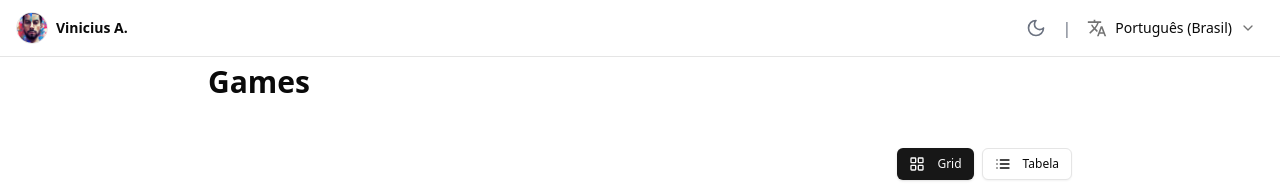
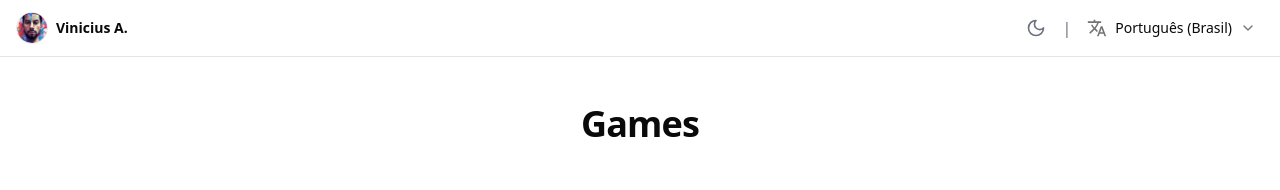
Before and after one commit to vinicius-arcanjo/arcanjo.dev, a Next.js app: page /hobbies in a window 1280 px wide. Shown: the top 190 px of the page. Built offline with nearby package versions, Linux system fonts and the light colour scheme.

Commit message:
Update heading style and remove unused code in hobbies page
Revised the heading with improved styling for better readability and alignment. Removed commented-out code and unused imports to enhance code cleanliness and maintainability.

```diff
--- a/src/app/hobbies/page.tsx
+++ b/src/app/hobbies/page.tsx
@@ -1,6 +1,5 @@
 import { Metadata } from 'next';
 import { GamesSection } from '@/components/games-section';
-// import { GameCard } from '@/components/game-card';
 
 export const metadata: Metadata = {
   title: 'Hobbies - Vinícius Arcanjo',
@@ -10,19 +9,9 @@ export const metadata: Metadata = {
 export default function HobbiesPage() {
   return (
     <main className="space-y-12">
-      <h1 className="text-3xl font-bold">Games</h1>
+      <h1 className="text-4xl font-bold tracking-tight text-center mt-10">Games</h1>
       <section className="space-y-6">
         <GamesSection />
-        {/*<GameCard*/}
-        {/*  title="The Legend of Zelda: Breath of the Wild"*/}
-        {/*  description="Explore um vasto mundo em uma das aventuras mais épicas já criadas."*/}
-        {/*  imageUrl="https://image.api.playstation.com/vulcan/ap/rnd/202110/2000/phvVT0qZfcRms5qDAk0SI3CM.png"*/}
-        {/*  rating={4.9}*/}
-        {/*  completed={true}*/}
-        {/*  wouldPlayAgain={true}*/}
-        {/*  played={true}*/}
-        {/*/>*/}
-
       </section>
     </main>
   );
```
